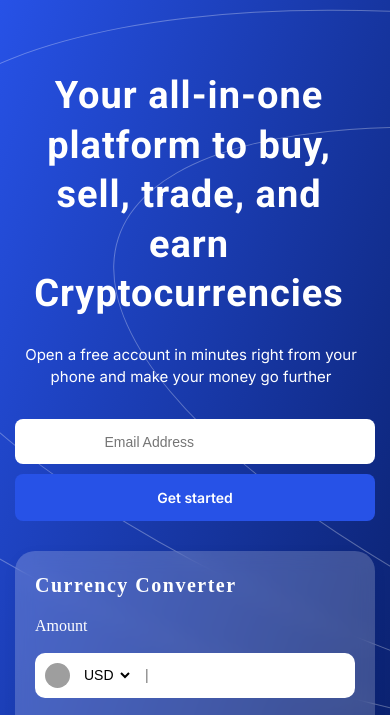
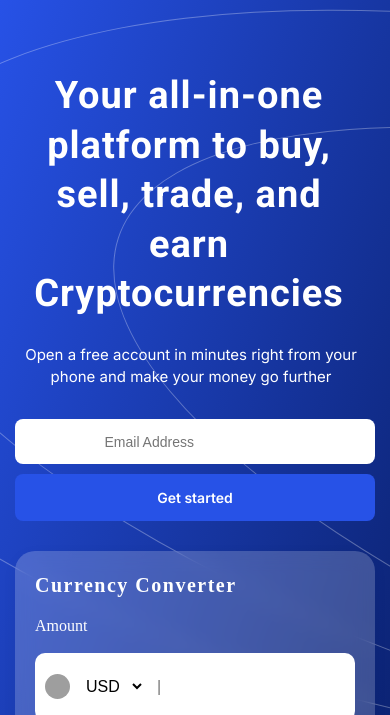
Before and after one commit to T-Codings/crypt-pro, a website: page index.html in a window 390 px wide. Shown: the part 67-782 px from the top of the page. Drawn offline with Linux system fonts and the light colour scheme; grey boxes are pictures that could not be loaded; a web font is replaced by a local one.

Commit message:
Fix mobile converter: selects tappable, inputs 16px font prevent iOS zoom

```diff
--- a/style.css
+++ b/style.css
@@ -1423,6 +1423,51 @@ overflow: hidden;
         font-size: 20px;
       }
 
+      /* ── Converter input/select fixes for mobile ── */
+      .crypto-convertor .input-box {
+        flex-wrap: nowrap;
+        align-items: center;
+        min-height: 48px;
+      }
+
+      /* Currency dropdowns: give them a fixed width and make them tappable */
+      .crypto-convertor select {
+        min-width: 65px;
+        max-width: 80px;
+        flex-shrink: 0;
+        font-size: 16px;         /* prevent iOS auto-zoom */
+        -webkit-appearance: auto;
+        appearance: auto;
+        color: black;
+        background: transparent;
+        border: none;
+        outline: none;
+        padding: 4px 2px;
+        cursor: pointer;
+      }
+
+      /* Number fields: fill remaining space and stay readable */
+      .crypto-convertor input[type="number"] {
+        flex: 1 1 0;
+        min-width: 0;
+        width: 100%;
+        font-size: 16px;         /* prevent iOS auto-zoom */
+        -webkit-appearance: none;
+        appearance: textfield;
+        color: black;
+        background: transparent;
+        border: none;
+        outline: none;
+        padding: 4px 2px;
+      }
+
+      /* Hide browser spin buttons on number inputs */
+      .crypto-convertor input[type="number"]::-webkit-inner-spin-button,
+      .crypto-convertor input[type="number"]::-webkit-outer-spin-button {
+        -webkit-appearance: none;
+        margin: 0;
+      }
+
       .crypto-footer {
         gap: 12px;
         flex-wrap: wrap;
```
